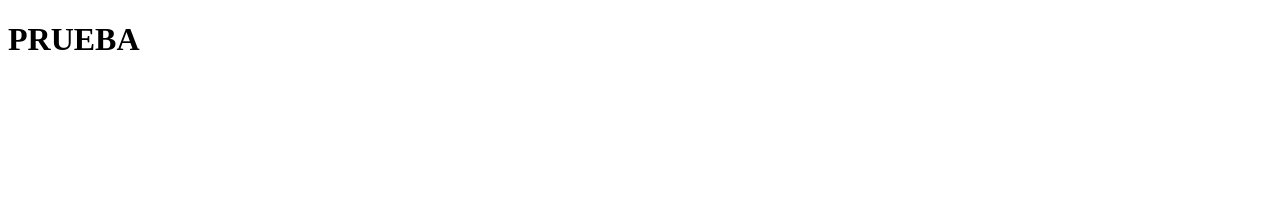
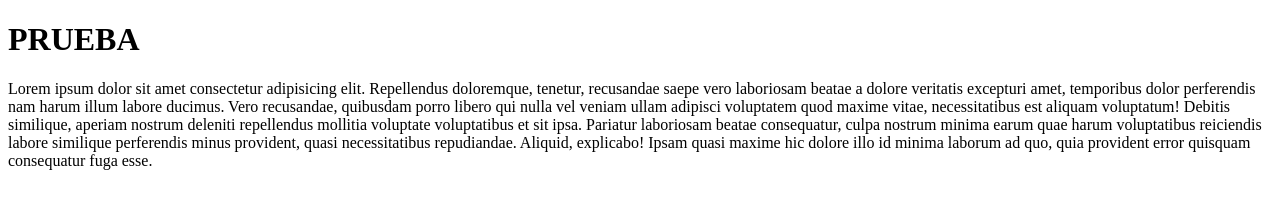
Before and after one commit to merpass/prueba, a plain HTML site: page index.html in a window 1280 px wide. Drawn offline with Linux system fonts and the light colour scheme.

Commit message:
agrego parrafo

```diff
--- a/index.html
+++ b/index.html
@@ -7,6 +7,7 @@
 </head>
 <body>
     <h1>PRUEBA</h1>
+    <p>Lorem ipsum dolor sit amet consectetur adipisicing elit. Repellendus doloremque, tenetur, recusandae saepe vero laboriosam beatae a dolore veritatis excepturi amet, temporibus dolor perferendis nam harum illum labore ducimus. Vero recusandae, quibusdam porro libero qui nulla vel veniam ullam adipisci voluptatem quod maxime vitae, necessitatibus est aliquam voluptatum! Debitis similique, aperiam nostrum deleniti repellendus mollitia voluptate voluptatibus et sit ipsa. Pariatur laboriosam beatae consequatur, culpa nostrum minima earum quae harum voluptatibus reiciendis labore similique perferendis minus provident, quasi necessitatibus repudiandae. Aliquid, explicabo! Ipsam quasi maxime hic dolore illo id minima laborum ad quo, quia provident error quisquam consequatur fuga esse.</p>
 
 </body>
 </html>
```
